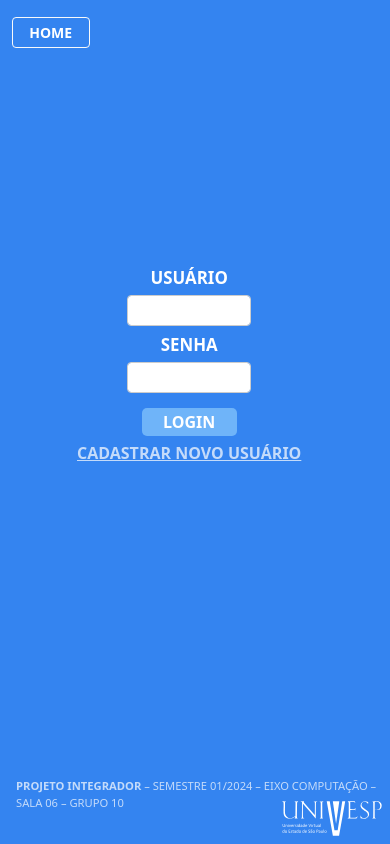
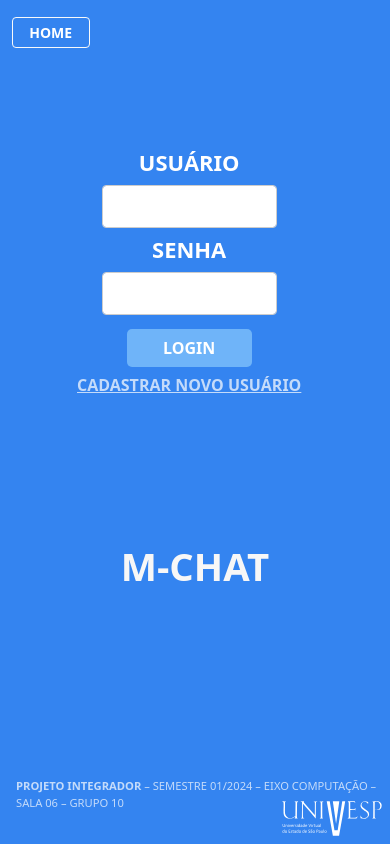
Before and after one commit to PI-UNIVESP-DRP14-PJI110-SALA-006GRUPO10/django_project, a Django app: page /login/ in a window 390 px wide. Run offline with Django 5.2, Linux system fonts and the light colour scheme.

Commit message:
ajust css from python anywhere

```diff
--- a/static/css/mchatr/style.css
+++ b/static/css/mchatr/style.css
@@ -154,7 +154,7 @@ body {
 .quiz-question {
 	color: #ffffff;
 	font-weight: bold;
-	font-size: 2.6rem;
+	font-size: 1.6rem;
 	text-transform: uppercase;
 	margin-bottom: 7vh;
 }
@@ -434,7 +434,7 @@ label {
 
 	.quiz-question {
         margin-bottom: 0.8rem; /* Add bottom margin to each question container */
-		font-size: 1.3rem;
+		font-size: 1.2rem;
     }
 
 	.textTopQuiz h1{
@@ -576,8 +576,8 @@ label {
 	}
 
 	.fieldUserLogin, .fieldUserPasswd {
-		width: 52%; /* Full width */
-		padding: 0.3vh;
+		width: 70%; /* Full width */
+		padding: 1vh;
 		margin-bottom: 0.2vh; /* Space between fields */
 		border-radius: 4px; /* Rounded corners for inputs */
 	}
@@ -589,12 +589,12 @@ label {
 	}
 
 	.loginButton {
-		width: 40%; /* Full width for buttons */
-		padding: 2px;
+		width: 50%; /* Full width for buttons */
+		padding: 0.8vh;
 		border: none;
 		border-radius: 5px; /* Rounded corners for buttons */
 		margin-top: 1.5vh; /* Space between buttons */
-		margin-bottom: 5px; /* Space between buttons */
+		margin-bottom: 0.7vh; /* Space between buttons */
 		background-color: #6fb4f9; /* Blue background */
 		color: #ffffff; /* White text */
 		font-weight: bold; /* Bold text */
@@ -690,7 +690,7 @@ label {
 	display: block;
 	color: #ffffff; /* White color for the text */
 	font-weight: bold; /* Optional: if you want labels to be bold */
-	font-size: 2vh;
+	font-size: 2.6vh;
 	margin-top: 0.5vh;
 	align-self:center;
 }
@@ -715,6 +715,14 @@ label {
 	background-color: crimson;
 }
 
+.quiz-question {
+		color: #ffffff;
+		font-weight: bold;
+		font-size: 1.3rem;
+		text-transform: uppercase;
+		margin-bottom: 7vh;
+}
+
 .failedSignupMessage {
 	width: 100%;
 	font-size: small;
@@ -726,5 +734,10 @@ label {
 	padding: 0;
 	background-color: crimson;
 }
-
+.mchatTitleLoginBottom {
+    margin-bottom: -8vh;
 }
+.hidden-title {
+    display: none;
+}
+}
--- a/static/js/login.js
+++ b/static/js/login.js
@@ -7,3 +7,17 @@ if (toastTrigger) {
     toastBootstrap.show()
   })
 }
+
+document.addEventListener("DOMContentLoaded", function() {
+    const inputs = document.querySelectorAll('.fieldUserLogin, .fieldUserPasswd');
+    const title = document.querySelector('.mchatTitle');
+
+    inputs.forEach(input => {
+        input.addEventListener('focus', () => {
+            title.classList.add('hidden-title');
+        });
+        input.addEventListener('blur', () => {
+            title.classList.remove('hidden-title');
+        });
+    });
+});
--- a/templates/registration/login.html
+++ b/templates/registration/login.html
@@ -26,12 +26,16 @@
             </form>
 			<a class="signupHyperlink" href="{% url 'signup' %}">CADASTRAR NOVO USUÁRIO</a>
 		</div>
-		<div class="d-none d-md-block col-12 col-md-8 col-lg-7 mchatTitle text-center text-lg-left">
+		<div class="col-12 col-md-8 col-lg-7 mchatTitle mchatTitleLoginBottom text-center text-lg-left">
+			<div>
 				<h1>M-CHAT</h1>
+			</div>
+			<div class="d-none d-md-block">
 				<span class="textDarker">FORMULÁRIO DE </span><span class="textSofter">RASTREAMENTO PRECOCE </span><span
 					class="textDarker">DE </span> <span class="textSofter">AUTISMO </span><span class="textDarker">PARA
 					CRIANÇAS ATÉ 30 MESES
 				</span>
 			</div>
 		</div>
+	</div>
 {% endblock %}
```
Lines whose indentation alone changed are shown as unchanged.
